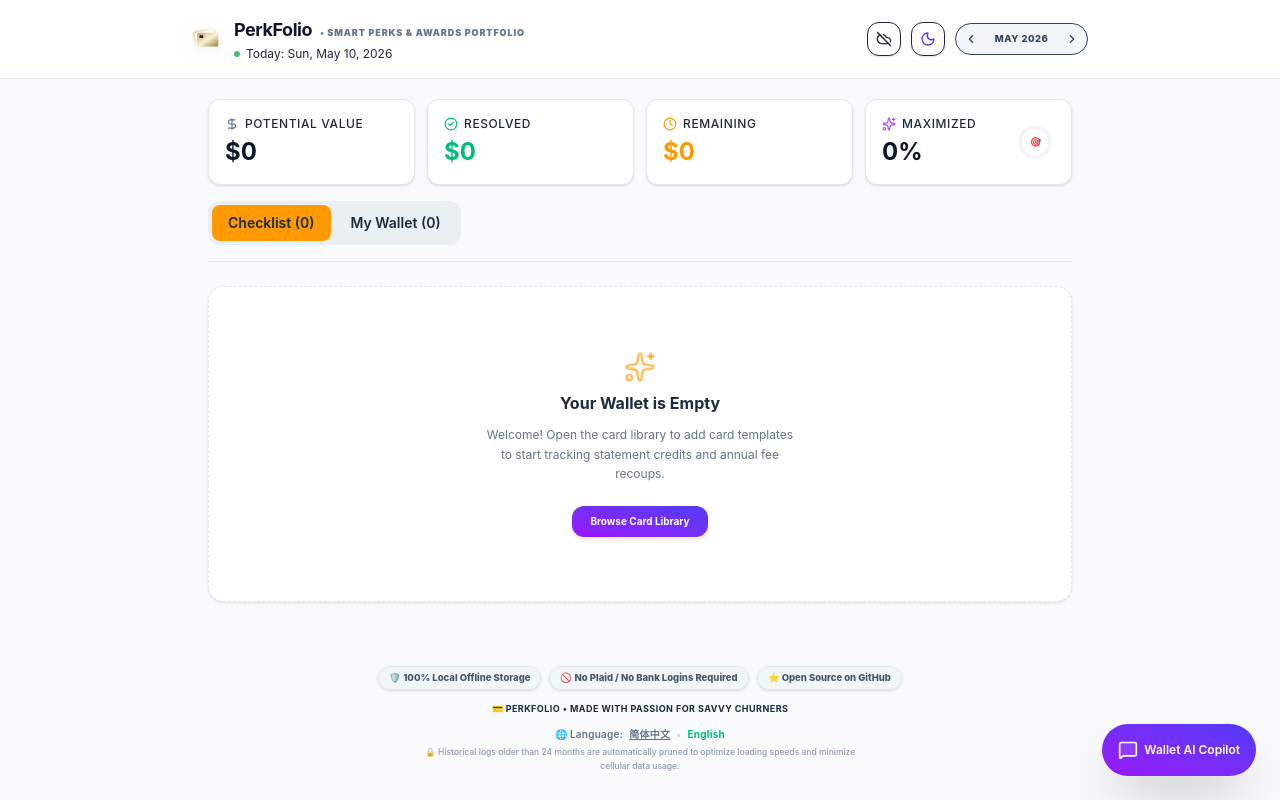
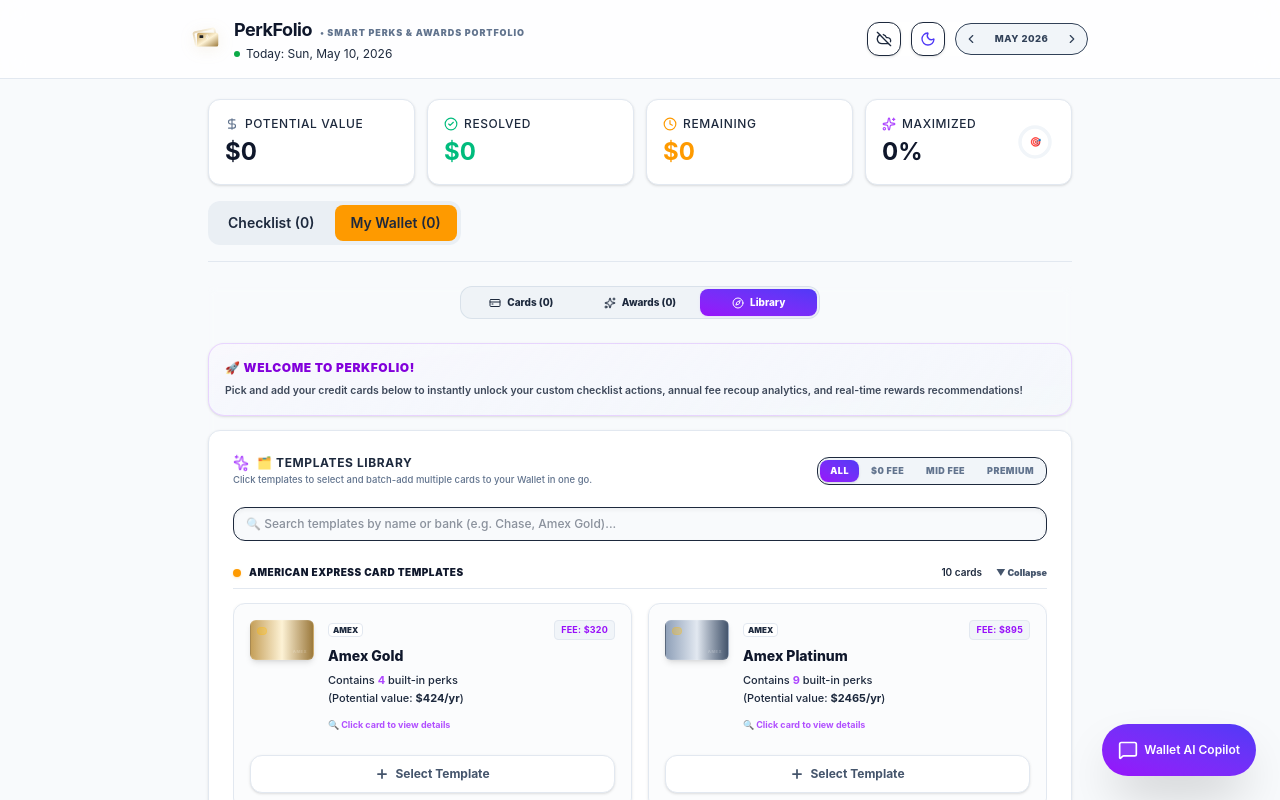
Before and after one commit to DeanChensj/cc-benefits-tracker, a React (Vite) app: page / in a window 1280 px wide. Shown: the top 800 px of the page. Built offline with nearby package versions, Linux system fonts and the light colour scheme.

Commit message:
feat: implement declarative zero friction onboarding landing templates library

```diff
--- a/src/App.tsx
+++ b/src/App.tsx
@@ -84,8 +84,14 @@ function App() {
 
   // Date to evaluate states against (defaults to current system date)
   const [currentDate, setCurrentDate] = useState(new Date());
-  const [activeTab, setActiveTab] = useState<'todo' | 'cards'>(() => (localStorage.getItem('cc-tracker-active-tab') as 'todo' | 'cards') || 'todo');
+  const [activeTab, setActiveTab] = useState<'todo' | 'cards'>(() => {
+    const hasCards = useCardStore.getState().ownedCards.length > 0;
+    if (!hasCards) return 'cards';
+    return (localStorage.getItem('cc-tracker-active-tab') as 'todo' | 'cards') || 'todo';
+  });
   const [deckSubTab, setDeckSubTab] = useState<'cards' | 'awards' | 'templates'>(() => {
+    const hasCards = useCardStore.getState().ownedCards.length > 0;
+    if (!hasCards) return 'templates';
     return (localStorage.getItem('cc-tracker-deck-sub-tab') as 'cards' | 'awards' | 'templates') || 'cards';
   });
   const [activeModal, setActiveModal] = useState<'sync' | 'create-card' | 'create-award' | 'wrapped' | 'disconnect-gdrive' | 'wipe' | null>(null);
@@ -238,6 +244,8 @@ function App() {
 
   const handleAddCustomCard = (card: Omit<OwnedCardInstance, 'id'>) => {
     addCustomCard(card);
+    setDeckSubTab('cards');
+    localStorage.setItem('cc-tracker-deck-sub-tab', 'cards');
     showToast(language === 'zh' ? `🎉 已成功创建 "${card.customName}" 并放入您的卡包！` : `🎉 Created and added "${card.customName}" to your Wallet!`);
   };
 
@@ -272,6 +280,8 @@ function App() {
         }
       });
     }
+
+
 
     // Dynamically prune expired打卡 logs older than 2 years to maintain tiny capped DB footprint!
     pruneExpiredLogs(currentDate);
--- a/src/components/WalletLibraryTab.tsx
+++ b/src/components/WalletLibraryTab.tsx
@@ -465,12 +465,32 @@ export function WalletLibraryTab({
     )}
 
       {deckSubTab === 'templates' && (
+        <div className="space-y-3.5">
+          {useCardStore.getState().ownedCards.length === 0 && (
+            <div className={`p-4 rounded-2xl border text-left relative overflow-hidden shadow-lg ${
+              themeClass(
+                'bg-gradient-to-br from-purple-950/30 via-indigo-950/15 to-slate-950/40 border-purple-500/15 text-slate-300',
+                'bg-gradient-to-br from-purple-50/40 via-indigo-50/25 to-slate-100/40 border-purple-500/20 text-slate-750 shadow-sm'
+              )
+            }`}>
+              {/* Microlight reflection sweep animation background */}
+              <div className="absolute inset-0 w-1/2 h-full bg-gradient-to-r from-white/0 via-white/5 to-white/0 transform -skew-x-12 -translate-x-full animate-[shimmer_3s_infinite]" />
+
+              <h4 className={`text-xs font-black flex items-center gap-1.5 uppercase tracking-wider ${themeClass('text-purple-350', 'text-purple-700')}`}>
+                {t('onboardBannerTitle')}
+              </h4>
+              <p className="text-[10.5px] leading-relaxed font-semibold mt-1.5 opacity-85">
+                {t('onboardBannerDesc')}
+              </p>
+            </div>
+          )}
           <CardTemplatesCatalog
             themeClass={themeClass}
             selectedTemplates={selectedTemplates}
             setSelectedTemplates={setSelectedTemplates}
             onViewTemplateDetail={onViewTemplateDetail}
           />
+        </div>
       )}
 
       {deckSubTab === 'awards' && (() => {
--- a/src/utils/i18n.ts
+++ b/src/utils/i18n.ts
@@ -317,6 +317,10 @@ const translationsEn = {
   emptyWalletTitle: 'Your Wallet is Empty',
   emptyWalletDesc: 'Welcome! Open the card library to add card templates to start tracking statement credits and annual fee recoups.',
   emptyWalletBtn: 'Browse Card Library',
+
+  // 18. Onboarding welcome banner
+  onboardBannerTitle: '🚀 Welcome to PerkFolio!',
+  onboardBannerDesc: 'Pick and add your credit cards below to instantly unlock your custom checklist actions, annual fee recoup analytics, and real-time rewards recommendations!',
 };
 
 const translationsZh: typeof translationsEn = {
@@ -638,6 +642,10 @@ const translationsZh: typeof translationsEn = {
   emptyWalletTitle: '您的卡包还是空的',
   emptyWalletDesc: '欢迎使用！打开卡库选择并添加您的信用卡，即可开始追踪年费回本进度、打卡报销额度以及常驻消费收益率推荐！',
   emptyWalletBtn: '去卡库浏览添加',
+
+  // 18. Onboarding welcome banner
+  onboardBannerTitle: '🚀 欢迎来到卡神钱包 PerkFolio！',
+  onboardBannerDesc: '在下方挑选并【添加】您持有的信用卡，即可瞬间解锁属于您的专属打卡报销待办、年费回本精算以及消费刷卡收益率排行榜！',
 };
 
 export const translations: Record<'en' | 'zh', typeof translationsEn> = {
```
Lines whose indentation alone changed are shown as unchanged.
